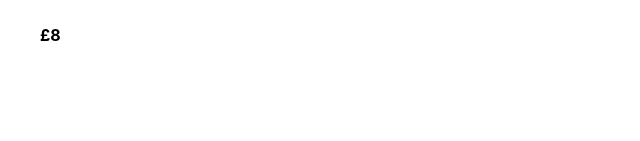
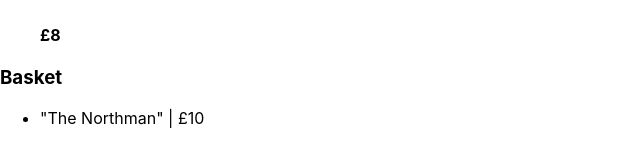
Before and after one commit to CordiiT14/w8_d3_lab_etickets, a React (Create React App) app: page / in a window 1280 px wide. Shown: the part 1359-1500 px from the top of the page, without its empty margins (0-640 px from the left). Before the commit the page ends 1425 px from the top, so only its background shows below. Built offline with nearby package versions, Linux system fonts and the light colour scheme.

Commit message:
basket renders

```diff
--- a/src/components/BasketItems.js
+++ b/src/components/BasketItems.js
@@ -1,6 +1,15 @@
 import React from 'react';
 
-const BasketItems = () => {
+const BasketItems = ({eventItem}) => {
+
+    return(
+        <div>
+            <li>
+                {eventItem.name} | £{eventItem.price}
+            </li>
+
+        </div>
+    )
 
 }
 
--- a/src/components/Event.js
+++ b/src/components/Event.js
@@ -1,12 +1,12 @@
 import React from 'react';
 
-const Event = ({film}) => {
+const Event = ({event}) => {
 
     return(
         <li>
-        <img src={film.img} alt="movie-poster"></img>
-        <h3>{film.name}</h3>
-        <h4>£{film.price}</h4>
+        <img src={event.img} alt="movie-poster"></img>
+        <h3>{event.name}</h3>
+        <h4>£{event.price}</h4>
         </li>
     )
 }
--- a/src/components/ListOfEvents.js
+++ b/src/components/ListOfEvents.js
@@ -3,9 +3,9 @@ import Event from './Event';
 
 const ListOfEvents = ({listOfEvents}) => {
 
-    const eventNodes = listOfEvents.map((film)=> {
+    const eventNodes = listOfEvents.map((event)=> {
         return(
-            <Event film={film}/>
+            <Event event={event}/>
         )
     })
 
--- a/src/containers/BasketContainer.js
+++ b/src/containers/BasketContainer.js
@@ -1,6 +1,26 @@
-import React from 'react';
+import React, {useState, useEffect} from 'react';
+import BasketItems from '../components/BasketItems';
 
-const BasketContainer = () => {
+
+const BasketContainer = ({basket, setBasket}) => {
+
+    const [total, setTotal] = useState(0)
+
+    const basketNodes = basket.map((eventItem) => {
+        return <BasketItems eventItem={eventItem}/>
+    })
+
+    return(
+        <div>
+            <h3>Basket</h3>
+            <ul>
+                {basketNodes}
+                <li>
+                "The Northman" | £10
+                </li>
+            </ul>
+        </div>
+    )
 
 }
 
--- a/src/containers/eTicketContainer.js
+++ b/src/containers/eTicketContainer.js
@@ -27,7 +27,7 @@ const ETicketContainer = () => {
         </Modal>
         <Header user={user} basket={basket}/>
         <ListOfEvents listOfEvents={listOfEvents}/>
-        {/* <BasketContainer /> */}
+        <BasketContainer basket={basket} setBasket={setBasket}/>
         </>
     )
 }
```
